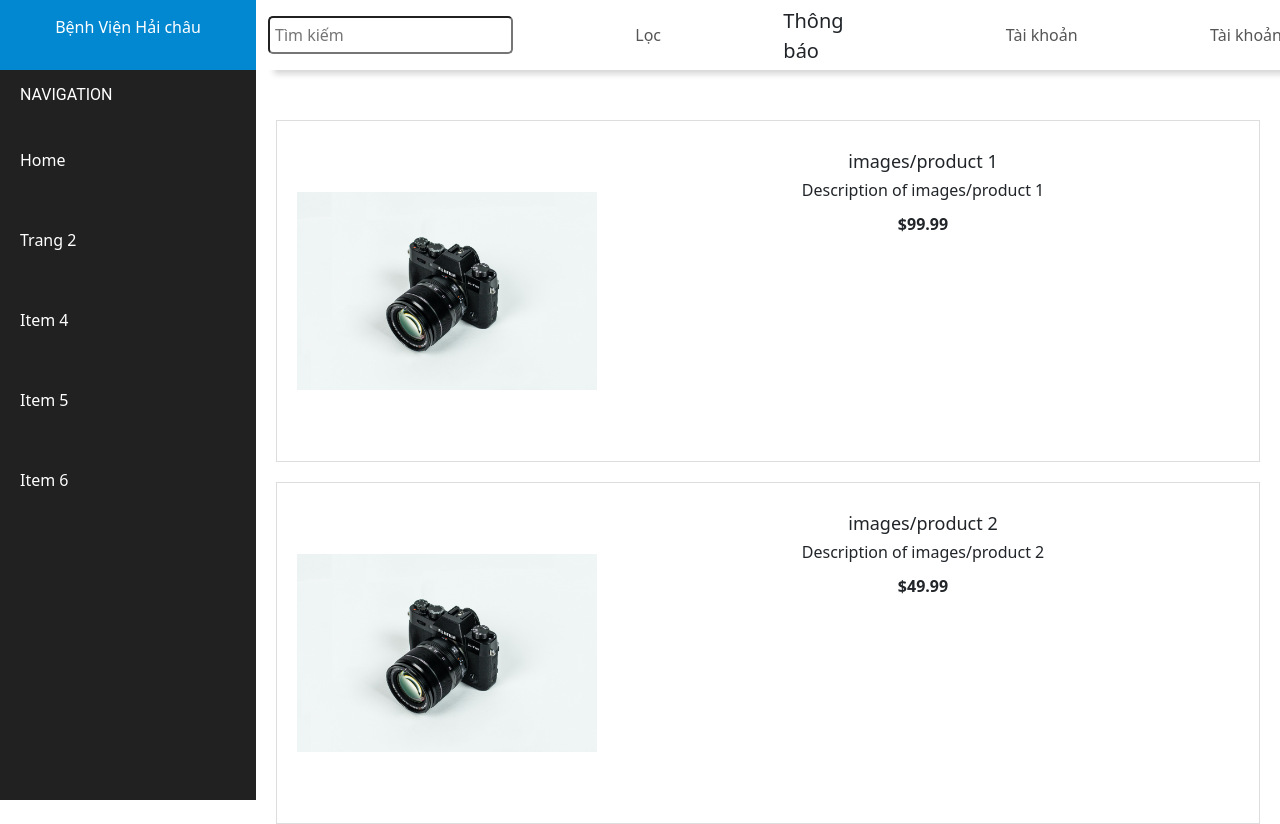
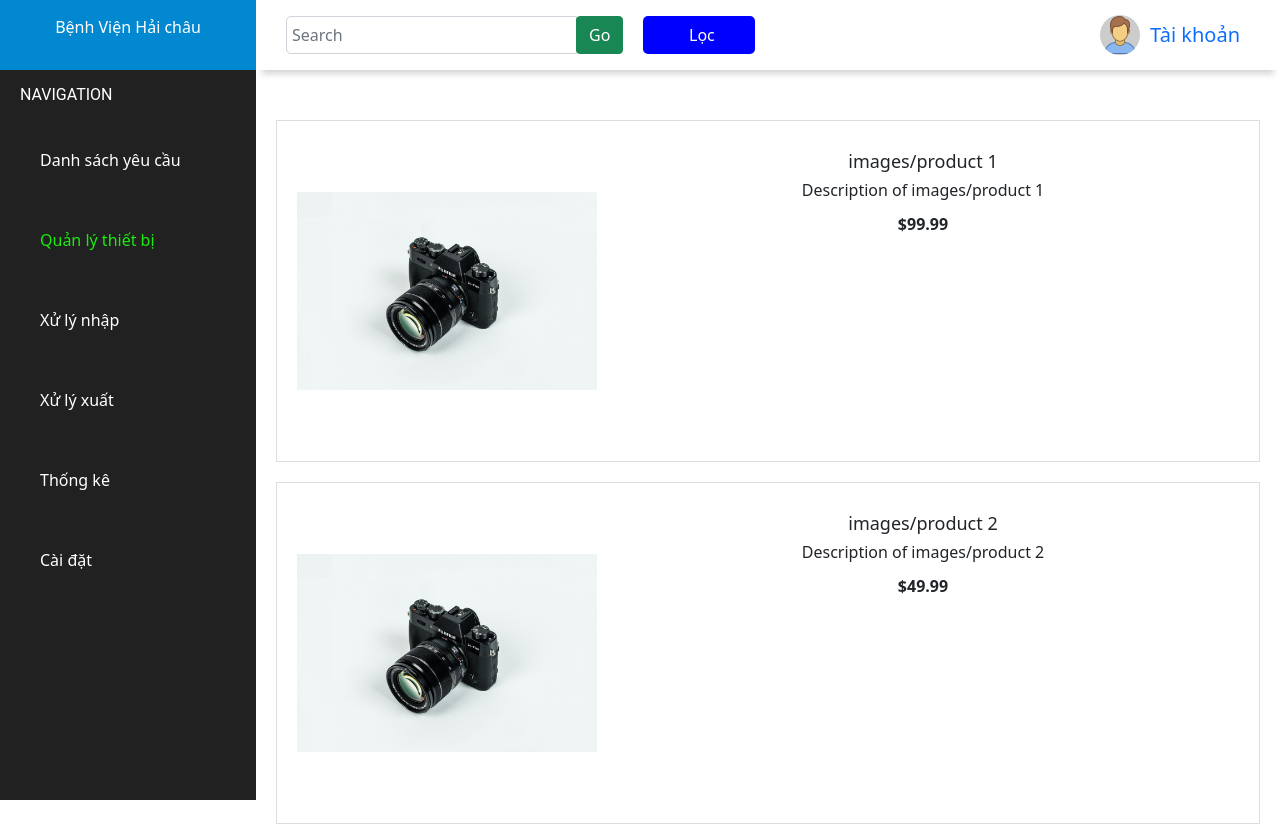
Before and after one commit to DoTanTu/Nhom_13-DoAnPhamMem, a plain HTML site: page index-2.html in a window 1280 px wide. Drawn offline with nearby package versions, Linux system fonts and the light colour scheme.

Commit message:
the second commit

```diff
--- a/index-2.html
+++ b/index-2.html
@@ -14,27 +14,37 @@
             <div class="logo-edit">
                 <p>Bệnh Viện Hải châu</p>
             </div>
-            <ul  class="list-unstyled">
+            <ul class="list-unstyled">
                 <div class="section">NAVIGATION</div>
-                <li><a href="index.html">Home</a></li>
-                <li><a href="index-2.html">Trang 2</a></li>
-                <li><a href="#">Item 4</a></li>
-                <li><a href="#">Item 5</a></li>
-                <li><a href="#">Item 6</a></li>
+                <li><a href="index.html"><i class='bx bx-list-ul' ></i>Danh sách yêu cầu</a></li>
+                <li><a href="index-2.html" style="color: rgb(30, 233, 16);"><i class="ri-file-list-line"></i>Quản lý thiết bị</a></li>
+                <li><a href="#"><i class='bx bxs-add-to-queue'></i>Xử lý nhập</a></li>
+                <li><a href="#"><i class="ri-file-reduce-fill"></i>Xử lý xuất</a></li>
+                <li><a href="#"><i class="ri-bar-chart-box-fill"></i>Thống kê</a></li>
+                <li><a href="#"><i class='bx bx-cog'></i>Cài đặt</a></li>
             </ul>
         </div>
         <div class="content">
-            <div class="container">
-                <div class="header d-flex justify-content-between align-items-center">
-                  <div class="search">
-                    <input type="text" placeholder="Tìm kiếm">
-                  </div>
-                  <button>Lọc</button>
-                  <div class="notification">Thông báo</div>
-                  <div class="account">Tài khoản</div>
-                  <div class="account">Tài khoản</div>
+            <div class="header">
+                <div class="search-header">
+                    <div class="input-search">
+                        <div class="input-group">
+                            <input type="text" class="form-control" placeholder="Search">
+                            <div class="input-group-append">
+                                <button class="btn btn-success" type="submit">Go</button>
+                            </div>
+                        </div>
+                    </div>
+                    <button id="filter-header"><i class='bx bx-filter-alt'></i>Lọc</button>
                 </div>
-              </div>
+                <div class="main">
+                    <a href="#" class="notification"><i class='bx bxs-bell-ring'></i></a>
+                    <div class="account-user">
+                        <img src="images/person.png" alt="" class="">
+                        <a href="#"></i>Tài khoản</a>
+                    </div>
+                </div>
+            </div>
             <div class="product-list">
 
                 <div class="product-item">
```
